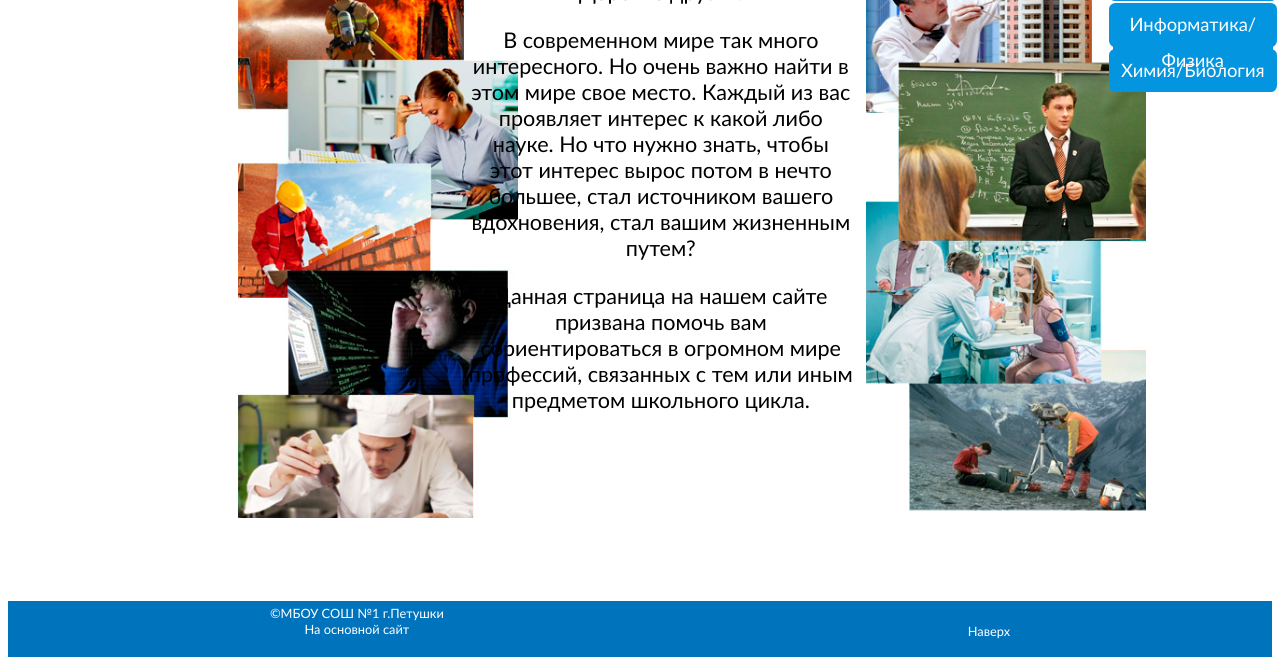
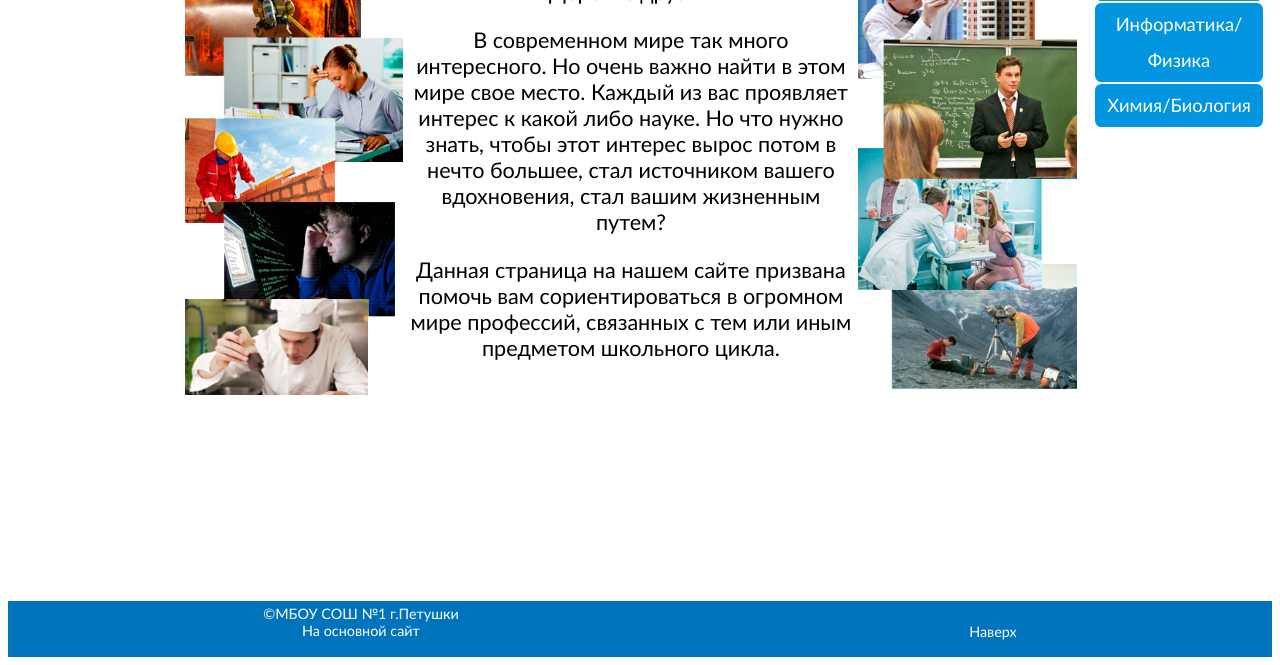
Before and after one commit to Shogaan/site_of_school_2019, a plain HTML site: page index.html in a window 1280 px wide. Shown: the part 135-800 px from the top of the page. Drawn offline with Linux system fonts and the light colour scheme.

Commit message:
we need MORE adaptability

```diff
--- a/index.html
+++ b/index.html
@@ -2,6 +2,7 @@
 <html>
 	<head>
 		<meta charset="UTF-8"/>
+		<meta name="viewport" content="width=device-width, initial-scale=1">
 		<title>Найди себя!</title>
 		<link href="styles/style.css" rel="stylesheet" type="text/css"/>
 	</head>
@@ -13,6 +14,7 @@
 		</header>
 
 	<div class="content">
+		<p></p>
 		<div class="welcome_shit">
 			<img src="images/for_index_1.jpg" id="index_img_1">
 			<div id="welcome_text">
--- a/styles/style.css
+++ b/styles/style.css
@@ -14,8 +14,10 @@ header {
 }
 
 .content {
-	display: flex;
-	flex-direction: row;
+	/*display: flex;
+	flex-direction: row;*/
+	display: grid;
+
 	flex: 1 0 auto;
 }
 
@@ -85,7 +87,7 @@ footer a:hover {
 {
 	ul li {
 		width: 12.5vw;
-		height: 4.4vh;
+		/*height: 4.4vh;*/
 		line-height: 4.4vh;
 		font-size: 2.3vh;
 	}
@@ -93,14 +95,24 @@ footer a:hover {
 	footer {
 		height: 6.5vh;
 		padding-top: .5vh;
-		font-size: 1vw;
+		font-size: 1.8vh;
+	}
+
+	.content {
+		grid-template-columns: 14% 72% 13%;
 	}
 
 	.welcome_shit {
-		margin-left: 18vw;
-		margin-right: 2vw;
-		grid-template-columns: 17vw 30vw 17vw;
-		grid-column-gap: 1vw;
+		/*margin-left: 18vw;
+		margin-right: 2vw;*/
+		/*margin-left: 18%;
+		margin-right: 2%;*/
+		grid-template-columns: 24% 49% 24%;
+		grid-column-gap: .5%;
+	}
+
+	#ret {
+		/*width: calc(100% + 1);*/
 	}
 
 	#ret li {
@@ -122,11 +134,13 @@ footer a:hover {
 	}
 
 	#index_img_1 {
-		height: 70vh;
+		/*height: 70vh;*/
+		width: 100%;
 	}
 
 	#index_img_2 {
-		height: 70vh;
+		/*height: 70vh;*/
+		width: 100%;
 	}
 
 	#up_btn {
@@ -155,7 +169,7 @@ footer a:hover {
 	}
 
 	#ret li {
-		border: .3vw solid #0395DF;
+		border: .15rem solid #0395DF;
 		border-radius: .6rem;
 		margin-bottom: .25vh;
 	}
```
Also changed, not shown: it/engineer_robots.html (+1 -0 lines), it/gamedev.html (+1 -0 lines), it/it_main.html (+1 -0 lines), it/it_teacher.html (+1 -0 lines), it/programmer.html (+1 -0 lines), it/web_programmer.html (+1 -0 lines).
